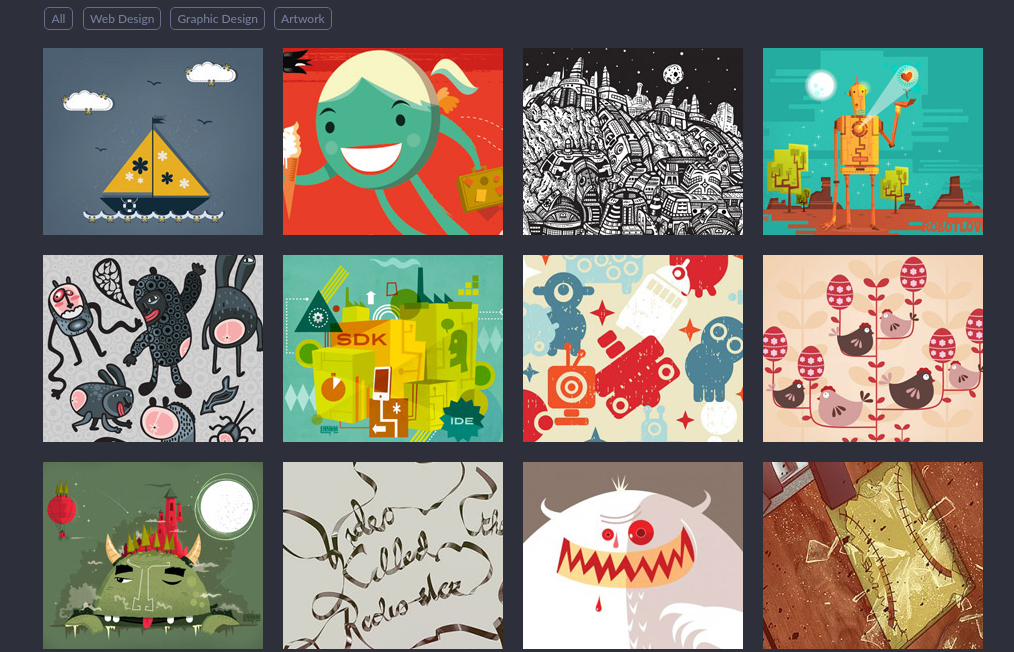
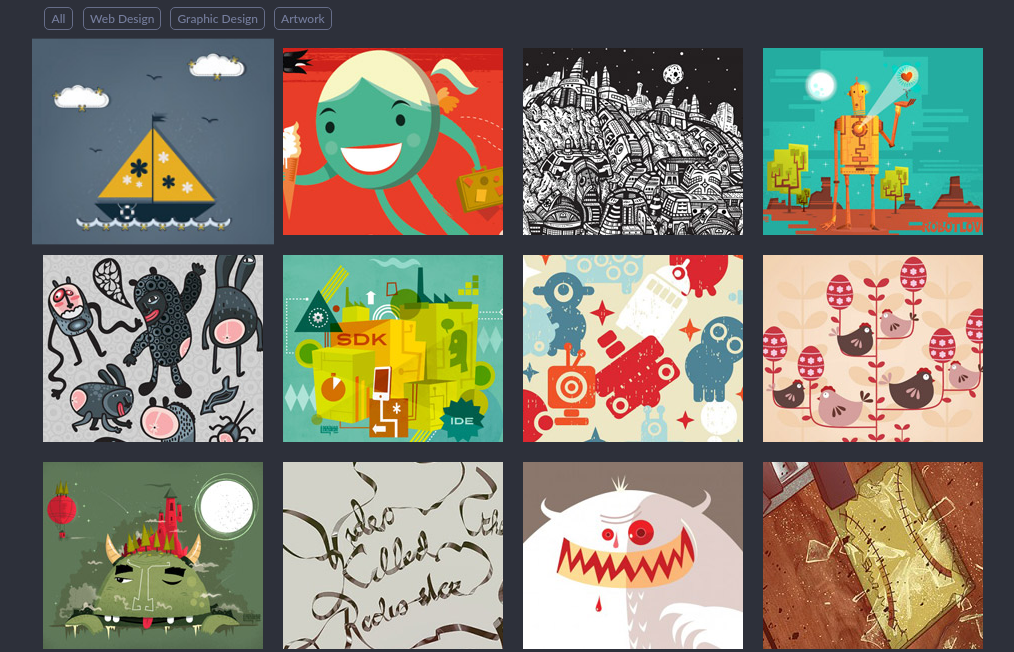
Before and after one commit to m1kadoweb/singolo, a plain HTML site: page singolo2.html in a window 1280 px wide. In both pictures the pointer is over the picture 280 px from the left and 289 px from the top of the page. Shown: the part 148-800 px from the top of the page, without its empty margins (127-1141 px from the left). Drawn offline with Linux system fonts and the light colour scheme; a web font is replaced by a local one.

Commit message:
feat: add animation

```diff
--- a/singolo2.css
+++ b/singolo2.css
@@ -102,7 +102,6 @@
 
 .portfolio-button2,
 .portfolio-button3 {
-
   margin-right: 5px;
 }
 
@@ -113,6 +112,11 @@
   justify-content: space-between;
   flex-wrap: wrap;
   align-content: space-between;
+}
+
+.portfolio-imgs img:hover {
+  transform: scale(1.1);
+  transition: linear 0.5s;
 }
 
 .about-us {
```
